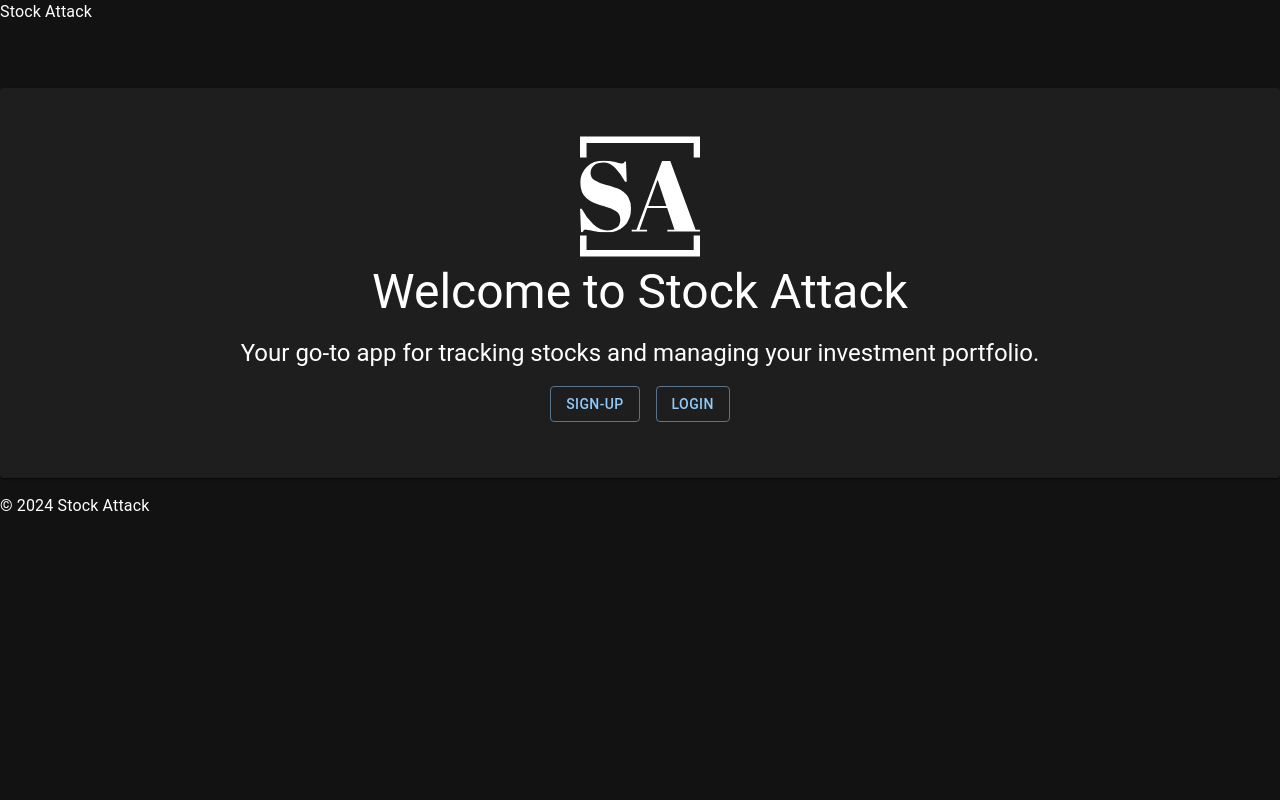
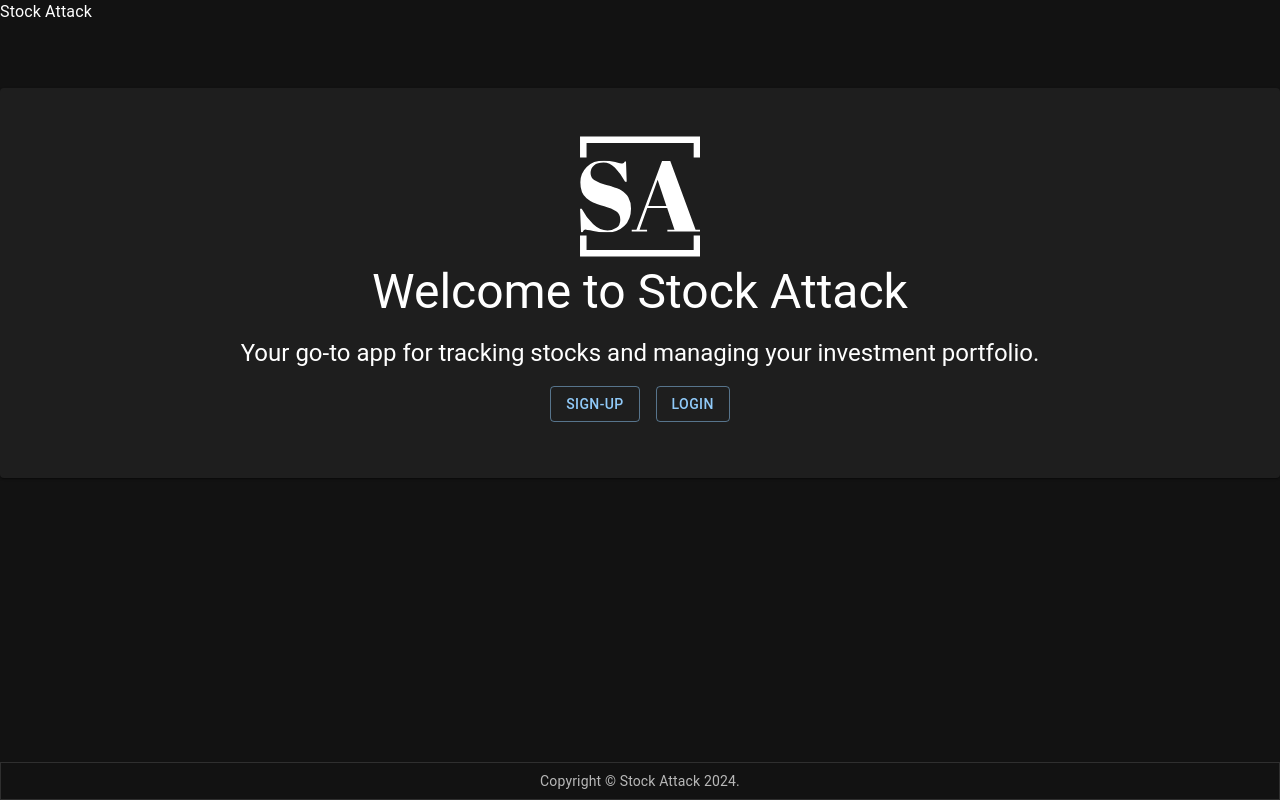
Before and after one commit to hongbowu/Stock-Attack, a React (Vite) app in the folder client/: page / in a window 1280 px wide. Built offline with nearby package versions, Linux system fonts and the light colour scheme.

Commit message:
fixes footer

```diff
--- a/client/src/components/footer.jsx
+++ b/client/src/components/footer.jsx
@@ -1,7 +1,41 @@
+import * as React from 'react';
+import { CssBaseline, Box, Container, Typography, Paper } from '@mui/material';
+import { ThemeProvider, createTheme } from '@mui/material/styles';
+
+const darkTheme = createTheme({
+    palette: {
+      mode: 'dark',
+    },
+  });
+
 const Footer = () => {
     return(
         <footer>
-            <p>© 2024 Stock Attack</p>
+           <ThemeProvider theme={darkTheme}>
+           <CssBaseline />
+            <Paper sx={{
+                marginTop: 'calc(10% + 60px)',
+                width: '100%',
+                position: 'fixed',
+                bottom: 0,
+                width: '100%'
+                }} component="footer" square variant="outlined">
+                    <Container maxWidth="lg">
+                        <Box sx={{
+                            flexGrow: 1,
+                            justifyContent: "center",
+                            display: "flex",
+                            m:1
+                        }}>
+                            <Typography variant="body2" color="text.secondary">
+                            {'Copyright © '}
+                            Stock Attack {new Date().getFullYear()}
+                            {'.'}
+                            </Typography>
+                        </Box>
+                    </Container>
+                </Paper>
+           </ThemeProvider>
         </footer>
     );
 };
```
